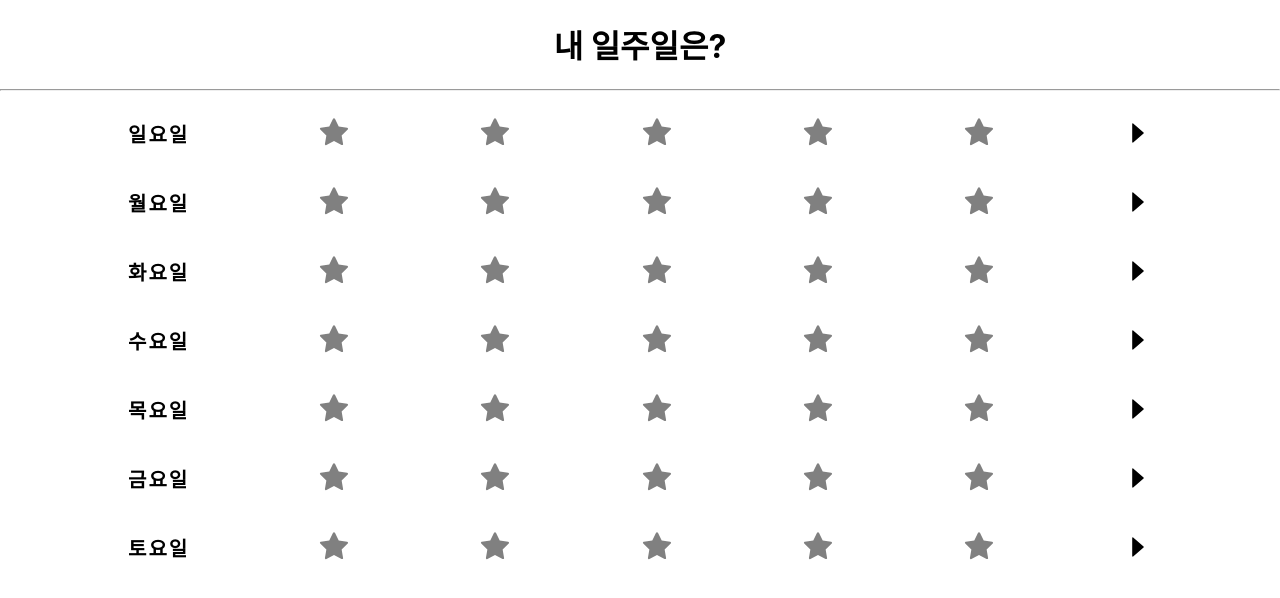
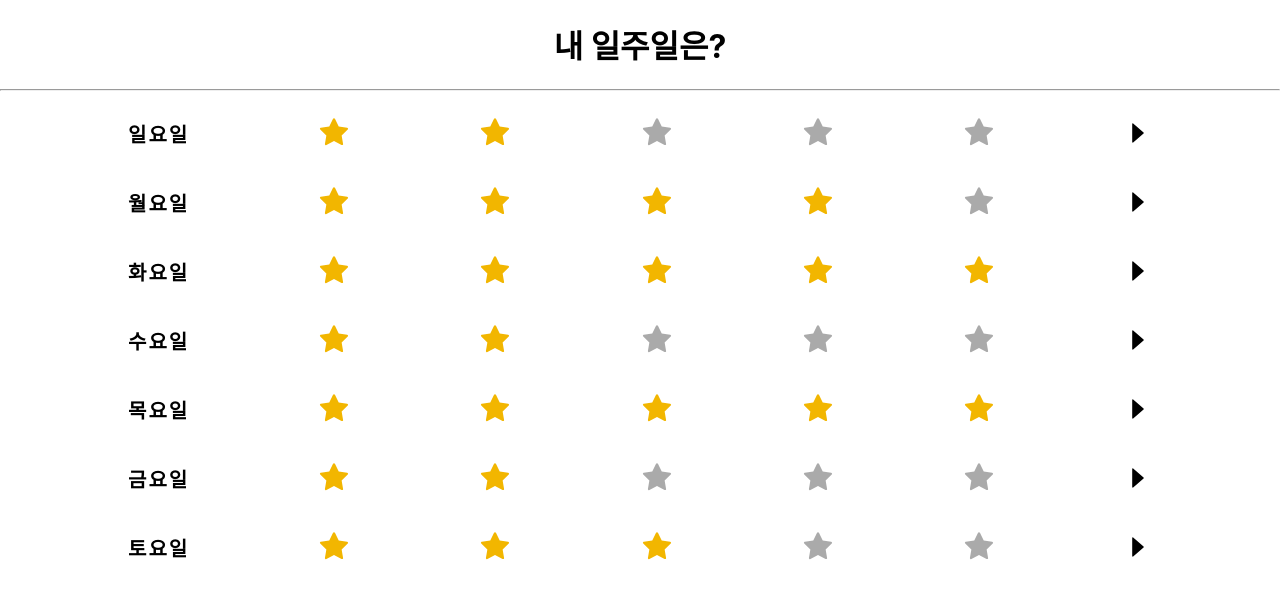
Before and after one commit to crown0205/prac_react_week1, a React (Create React App) app: page / in a window 1280 px wide. Shown: the top 598 px of the page. Built offline with nearby package versions, Linux system fonts and the light colour scheme.

Commit message:
랜덤으로 별 표시 기능 완료

```diff
--- a/src/Main.js
+++ b/src/Main.js
@@ -5,15 +5,7 @@ import { useHistory } from "react-router-dom";
 
 const Main = props => {
   const day_list = ["일", "월", "화", "수", "목", "금", "토"];
-  // const wrap_style = {
-  //   display: "flex",
-  //   flexDirection: "column",
-  //   justifyContent: "center",
-  //   aligItems: "center",
-  // };
-
   const history = useHistory();
-
 
   // 궁금증 테스트 console.log 값
   // console.log(typeof day_list);
@@ -24,37 +16,77 @@ const Main = props => {
   //   Object.keys(day_list).map((item, index) => day_list[item])
   // );
 
+  const random_num = day_list.map((요일, idx) => {
+    return {
+      day: 요일,
+      num: Math.floor(Math.random() * 5) + 1,
+    };
+  });
+
   return (
     // <ListStyle>
-      <div style={{margin:"20px auto",
+    <div
+      style={{
+        margin: "20px auto",
         //  background:"#aaa"
       }}>
+      <h1>내 일주일은?</h1>
+      <hr />
+      {random_num.map((day, index) => {
+        //  day_list에서 요일의 값(day)을 가져와 length 만큼 가져와 나열해준다.
+        // console.log("day : ", day);
+        // console.log("num : ", day.num);
+        // console.log("index : ", index);
 
-        <h1>내 일주일은?</h1>
+        return (
+          <div
+            key={`days_${index}`} // 순번을 key값으로 넣어줌.
+            style={{
+              width: "80%",
+              margin: "auto",
+              display: "flex",
+              justifyContent: "space-between",
+              alignItems: "center",
+            }}
+          >
+            <p
+              style={{
+                fontSize: "20px",
+                fontWeight: "bold",
+                letterSpacing: "2px",
+              }}
+            >
+              {day.day}요일
+            </p>
 
-        <hr/>
+            {Array.from({ length: 5 }, (item, star_index) => {
+              console.log("별 : ",star_index)
+              console.log("랜덤숫자 : ",day.num)
+              return (
+                <AiFillStar
+                  key={star_index}
+                  style={{ fontSize: "34px",
+                  color: day.num < star_index ? "#aaa" :  "#f2b600"}}
+                />
+              );
+            })}
 
-        {day_list.map((day, index) => {
-          //  day_list에서 요일의 값(day)을 가져와 length 만큼 가져와 나열해준다.
-          return (
-
-            <div key={index // 순번을 key값으로 넣어줌.
-              } style={{width:"80%", margin:"auto", display:"flex", justifyContent:"space-between", alignItems: "center"}}>
-              <p style={{fontSize:"20px", fontWeight:"bold", letterSpacing:"2px"}} >{day}요일</p>
-              {Array.from({ length: 5 }, (item, index) => {
-                return <AiFillStar key={index} style={{color:"gray", fontSize:"34px"}}/>;
-              })}
-              <AiFillCaretRight style={{fontSize:"28px"}} onClick={()=>{
-                history.push('/review/'+ day_list[index])
-              }}/>
+            <AiFillCaretRight
+              style={{ fontSize: "28px" }}
+              onClick={() => {
+                history.push("/review/" + day.day);
+              }}
+            />
           </div>
-
         );
       })}
     </div>
     // </ListStyle>
   );
 };
+
+// 랜덤 기능 구현...
+// 평점 남기기 구현
 
 export default Main;
 
```
Lines whose indentation alone changed are shown as unchanged.
